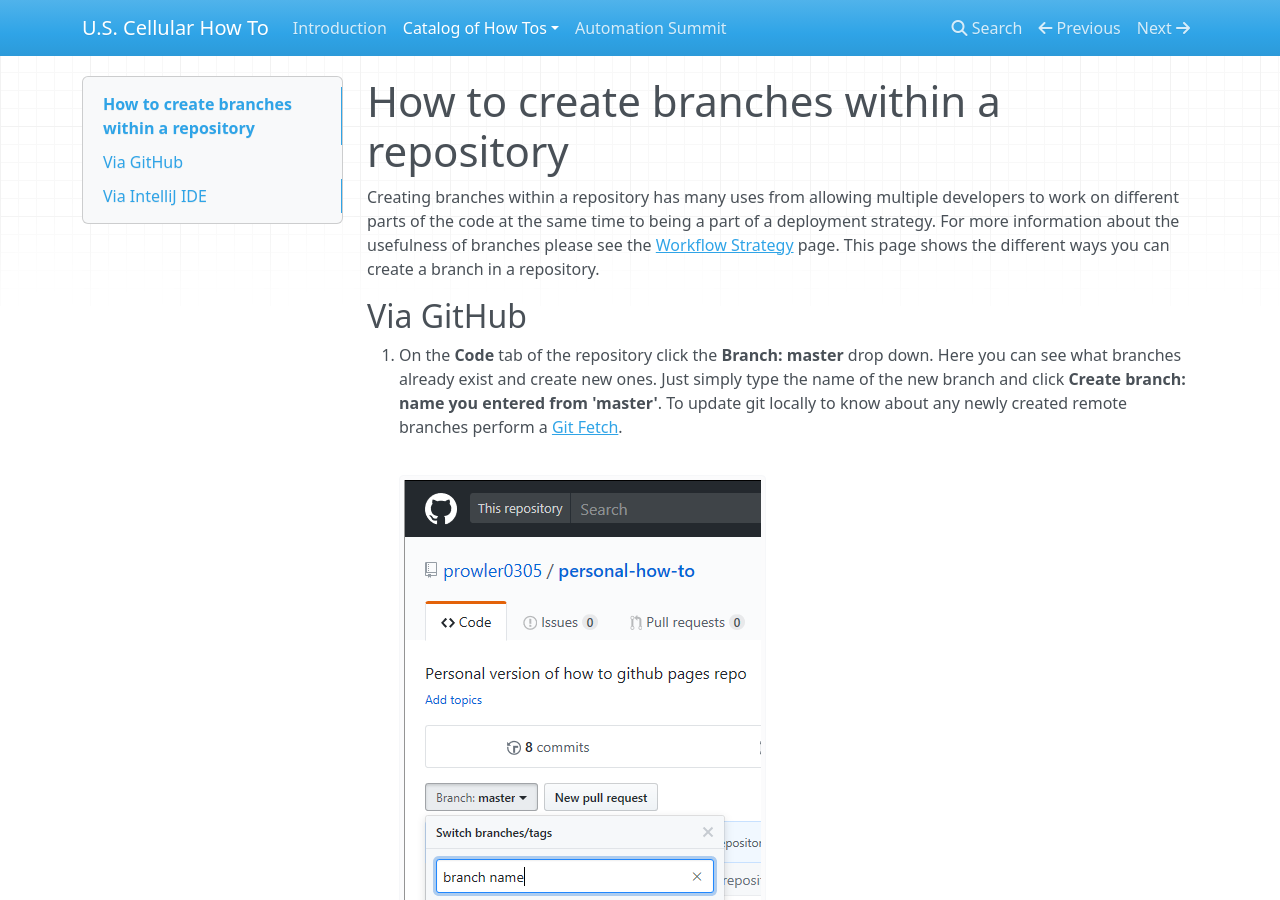
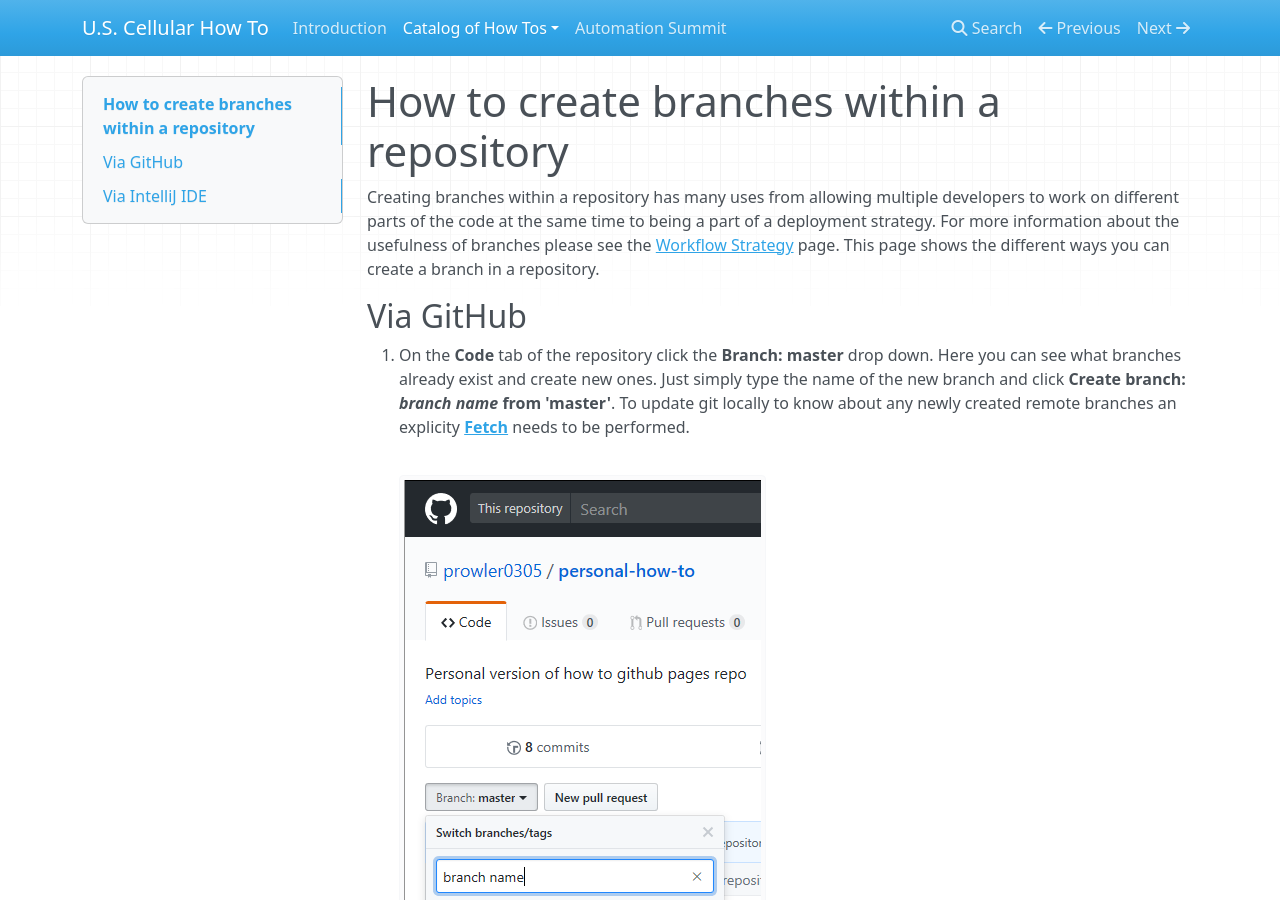
Before and after one commit to prowler0305/personal-how-to, an MkDocs documentation site: the page built from docs/version_control/create-branch.md, in a window 1280 px wide and 900 px high. Built offline with MkDocs 1.6.1, drawn with Linux system fonts in a browser that asks for light colours; nearby versions of some CDN libraries; old or Windows-style settings are respelled for this version of MkDocs.

Commit message:
Add how to for checkout, stashing, and interlink creating branches and fetching branches with other how tos.

```diff
--- a/docs/version_control/create-branch.md
+++ b/docs/version_control/create-branch.md
@@ -3,17 +3,15 @@
 Creating branches within a repository has many uses from allowing multiple developers to work on different parts of the code at the same time to being a part of a deployment strategy. For more information about the usefulness of branches please see the [Workflow Strategy]() page. This page shows the different ways you can create a branch in a repository.
 
 ## Via GitHub
-1. On the **Code** tab of the repository click the **Branch: master** drop down. Here you can see what branches already exist and create new ones. Just simply type the name of the new branch and click **Create branch: name you entered from 'master'**. To update git locally to know about any newly created remote branches perform a [Git Fetch](fetch_branches.md).
+1. On the **Code** tab of the repository click the **Branch: master** drop down. Here you can see what branches already exist and create new ones. Just simply type the name of the new branch and click **Create branch: *branch name* from 'master'**. To update git locally to know about any newly created remote branches an explicity [**Fetch**](fetch_branches.md) needs to be performed.
 
     ![create branch in github](/images/create_branch_github.png)
-
-
 
 ## Via IntelliJ IDE
 
 1. Go to **VCS** -> **Git** -> **Branches..**
 
-    [![navigate to branches menu](/images/new_branch_menu.png)](/images/new_branch_menu.png)
+    [![navigate to branches menu](/images/branch_menu.png)](/images/branch_menu.png)
 
 1. The **Git Branches** pop-up menu will be displayed and click the <span style="color:green">**+**</span>**New Branch** option.
 
--- a/mkdocs.yml
+++ b/mkdocs.yml
@@ -13,4 +13,6 @@
       - Push Commits: version_control/push.md
       - Pull/Fetch: version_control/pull.md
       - Fetch a Remote created Branch: version_control/fetch_branches.md
+      - Checkout Branch: version_control/checkout.md
+      - Stash/Shelve changes: version_control/stashing.md
   - Automation Summit: auto-summit.md
```
Also changed, not shown: docs/version_control/checkout.md (added, +41 -0 lines), docs/version_control/fetch_branches.md (+2 -0 lines), docs/version_control/stashing.md (added, +11 -0 lines), docs/images/branch_menu.png (renamed from docs/images/new_branch_menu.png), docs/images/git_branches.png.
